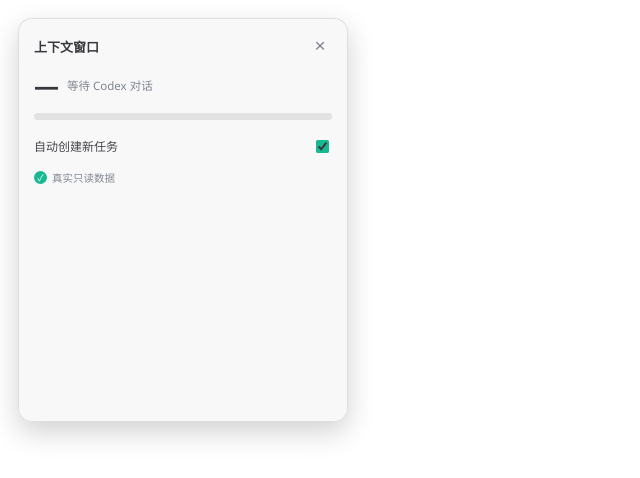
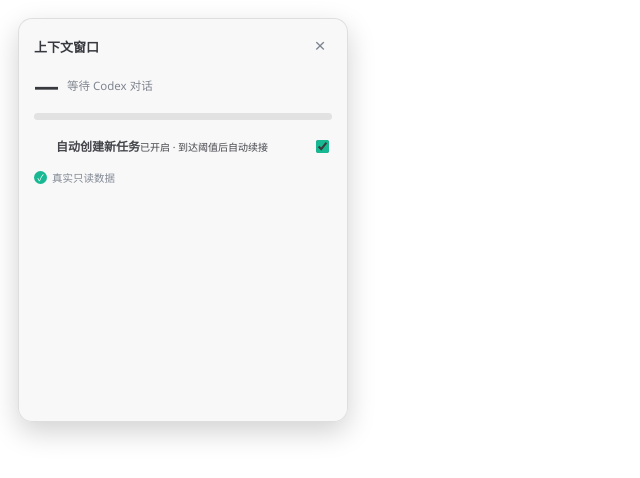
Before and after one commit to sunlulu0122-alt/codex-context-meter-skill, a website: page assets/windows/details.html in a window 1280 px wide. Shown: the whole page, without its empty margins (0-640 px from the left). Drawn offline with Linux system fonts and the light colour scheme.

Commit message:
突出自动新任务开关状态

```diff
--- a/assets/windows/details.html
+++ b/assets/windows/details.html
@@ -18,8 +18,10 @@
       </section>
       <div class="usage-bar"><span id="usage-fill"></span></div>
       <label class="handoff-toggle">
-        <span>自动创建新任务</span>
-        <input id="automatic-handoff-enabled" type="checkbox" checked />
+        <span class="handoff-status-dot"></span>
+        <span class="handoff-copy"><strong>自动创建新任务</strong><small id="automatic-handoff-status">已开启 · 到达阈值后自动续接</small></span>
+        <span class="spacer"></span>
+        <input id="automatic-handoff-enabled" type="checkbox" checked aria-label="自动创建新任务" />
       </label>
       <div id="metric-rows"></div>
       <footer id="source-label">真实只读数据</footer>
```
